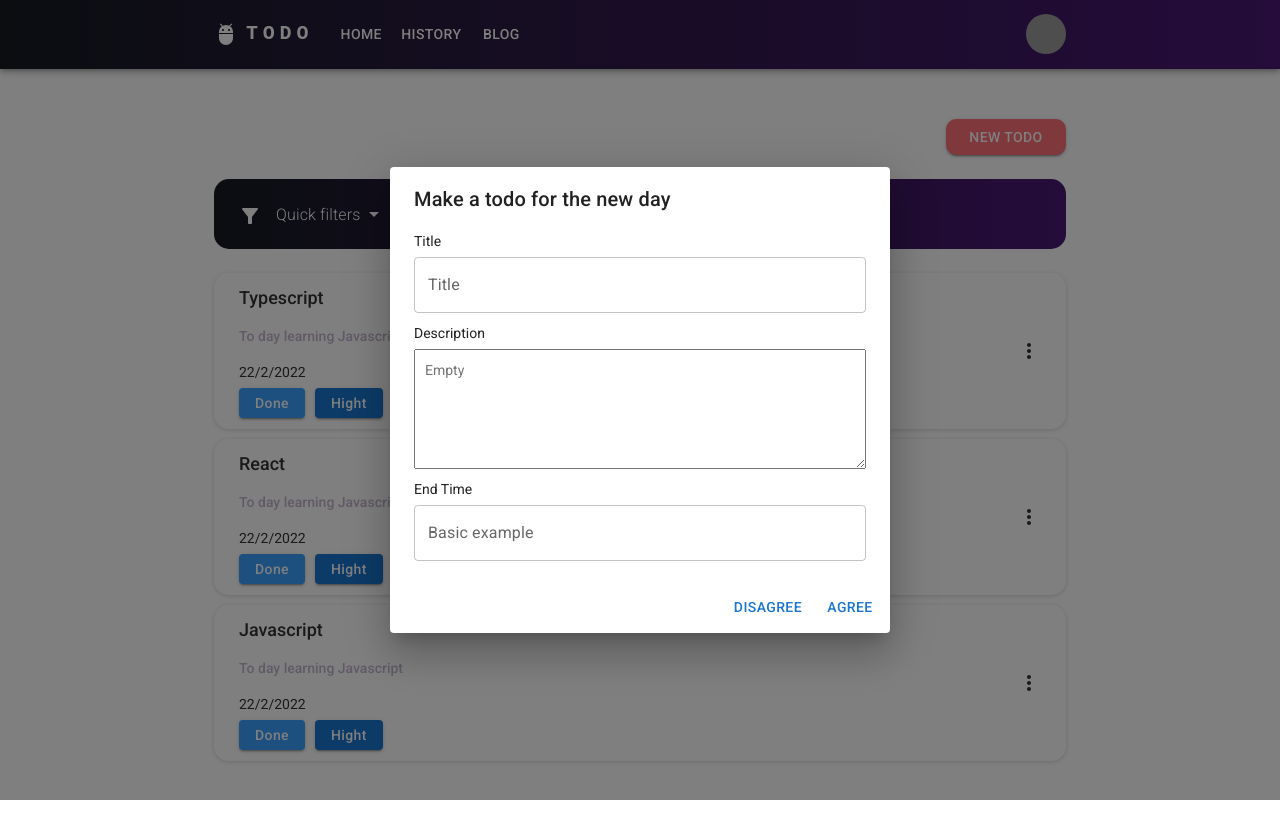
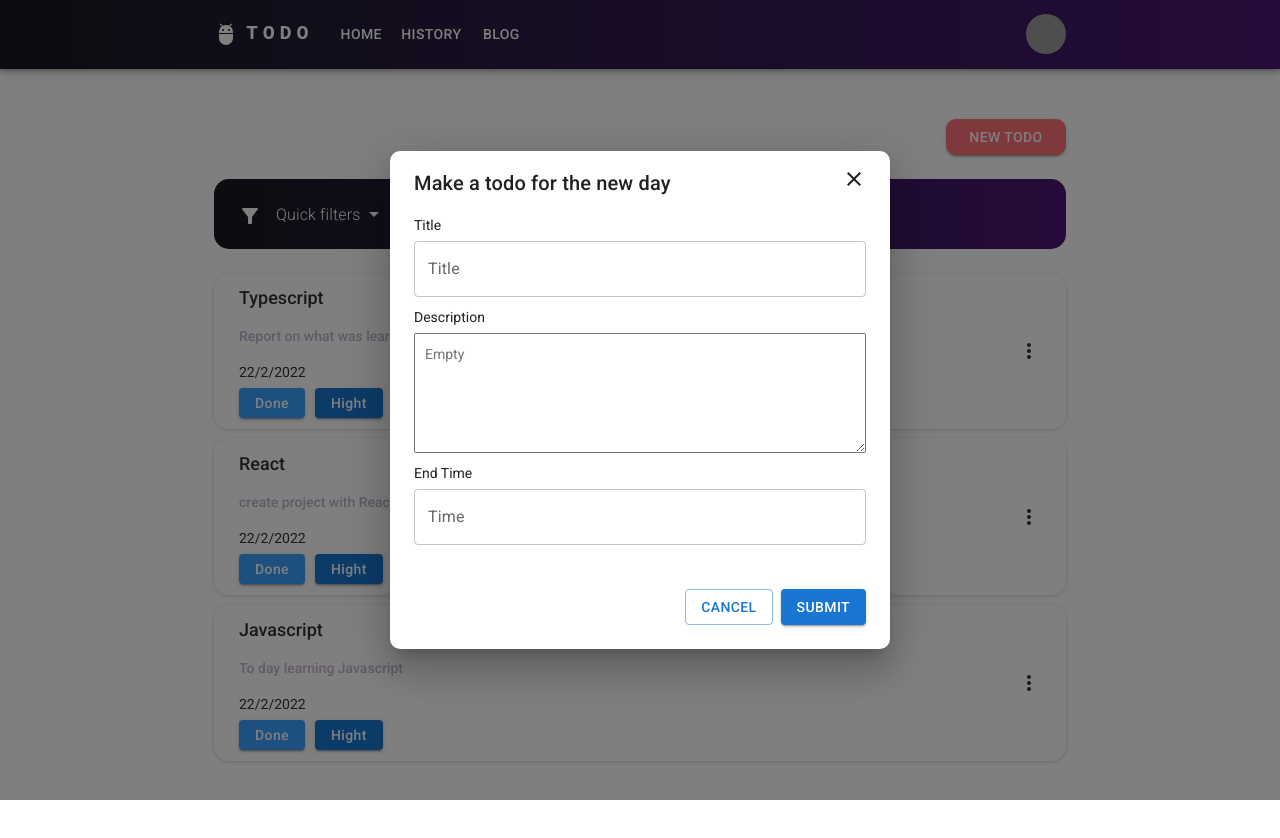
Before and after one commit to RKDN-DN3/fresher-k7-training-1, a React (Create React App) app in the folder Front-end/: page / in a window 1280 px wide. Both pictures are taken after a click on the button "NEW TODO". Shown: the top 838 px of the page. Built offline with nearby package versions, Linux system fonts and the light colour scheme; grey boxes are pictures that could not be loaded.

Commit message:
done-search

```diff
--- a/Front-end/src/components/dialog/DialogModal.module.scss
+++ b/Front-end/src/components/dialog/DialogModal.module.scss
@@ -18,3 +18,21 @@
   min-height: 100px !important;
   padding: 10px;
 }
+.DialogTitle {
+  display: flex;
+  justify-content: space-between;
+  svg {
+    &:hover {
+      opacity: 0.7;
+      cursor: pointer;
+    }
+  }
+}
+.DialogActions {
+  padding: 24px 24px !important;
+}
+.Dialog {
+  :global(.MuiPaper-root) {
+    border-radius: 10px;
+  }
+}
--- a/Front-end/src/components/dialog/index.js
+++ b/Front-end/src/components/dialog/index.js
@@ -10,6 +10,7 @@ import { LocalizationProvider } from '@mui/x-date-pickers/LocalizationProvider';
 import { DatePicker } from '@mui/x-date-pickers/DatePicker';
 import TextareaAutosize from '@mui/material/TextareaAutosize';
 import moment from 'moment';
+import CloseIcon from '@mui/icons-material/Close';
 import styles from './DialogModal.module.scss'
 export default function DialogModal(props) {
     const { open, setOpen, setDataForm, item } = props;
@@ -41,7 +42,7 @@ export default function DialogModal(props) {
                 des
             }
             if (item && item.id) {
-                setDataForm({...object, id: item.id})
+                setDataForm({ ...object, id: item.id })
             } else {
                 setDataForm(object)
             }
@@ -53,12 +54,11 @@ export default function DialogModal(props) {
         <Dialog
             open={open}
             onClose={handleClose}
-            aria-labelledby="alert-dialog-title"
-            aria-describedby="alert-dialog-description"
             className={styles.Dialog}
         >
-            <DialogTitle id="alert-dialog-title">
-                Make a todo for the new day
+            <DialogTitle className={styles.DialogTitle}>
+                <span>Make a todo for the new day</span>
+                <CloseIcon onClick={handleClose} />
             </DialogTitle>
             <DialogContent className={styles.form}>
                 <div className={styles.formInput}>
@@ -85,7 +85,7 @@ export default function DialogModal(props) {
                     <span>End Time</span>
                     <LocalizationProvider dateAdapter={AdapterDateFns}>
                         <DatePicker
-                            label="Basic example"
+                            label="Time"
                             value={endTime}
                             onChange={(newValue) => {
                                 setEndTime(newValue);
@@ -95,10 +95,18 @@ export default function DialogModal(props) {
                     </LocalizationProvider>
                 </div>
             </DialogContent>
-            <DialogActions>
-                <Button onClick={handleClose}>Disagree</Button>
-                <Button onClick={handleSubmit}>
-                    Agree
+            <DialogActions className={styles.DialogActions}>
+                <Button
+                    onClick={handleClose}
+                    variant="outlined"
+                >
+                    Cancel
+                </Button>
+                <Button
+                    onClick={handleSubmit}
+                    variant="contained"
+                >
+                    Submit
                 </Button>
             </DialogActions>
         </Dialog>
--- a/Front-end/src/components/filter/Filter.js
+++ b/Front-end/src/components/filter/Filter.js
@@ -8,16 +8,13 @@ const Filter = ({ listTodo, setListTodoSearch }) => {
 
     const [valueInput, setValueInput] = React.useState('')
 
-    React.useEffect(() => {
-        setListTodoSearch(listTodo)
-    }, [listTodo])
-
     const handleChange = (e) => {
         if (e.target.value) {
             setValueInput(e.target.value)
             let matchingStrings = [];
             listTodo.forEach((list) => {
-                if (list.title.toLocaleLowerCase().search(valueInput.toLocaleLowerCase()) > -1) {
+                console.log(`${list.title}${list.des}}`)
+                if (`${list.title}${list.des}}${list.endTime}`.toLocaleLowerCase().search(valueInput.toLocaleLowerCase()) > -1) {
                     matchingStrings.push(list)
                 }
             })
--- a/Front-end/src/page/home/index.js
+++ b/Front-end/src/page/home/index.js
@@ -17,6 +17,10 @@ const Home = () => {
   const dispatch = useDispatch()
 
   React.useEffect(() => {
+    setListTodoSearch([...dataTodo].reverse())
+  }, [dataTodo]);
+
+  React.useEffect(() => {
     setListTodo([...dataTodo].reverse())
   }, [dataTodo]);
 
@@ -27,6 +31,8 @@ const Home = () => {
   const setDataForm = (data) => {
     dispatch(updateData(data))
   }
+
+  console.log(listTodoSearch)
 
   return (
     <div className={styles.container}>
--- a/Front-end/src/store/todoSlice.js
+++ b/Front-end/src/store/todoSlice.js
@@ -11,13 +11,13 @@ const initialState = {
     {
       id: 2,
       title: 'React',
-      des: 'To day learning Javascript',
+      des: 'create project with React',
       endTime: '22/2/2022'
     },
     {
       id: 3,
       title: 'Typescript',
-      des: 'To day learning Javascript',
+      des: 'Report on what was learned last week',
       endTime: '22/2/2022'
     }
   ]
```
